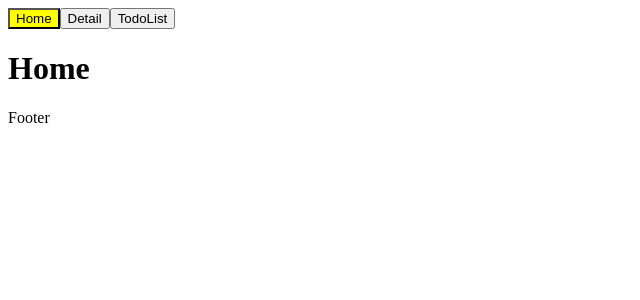
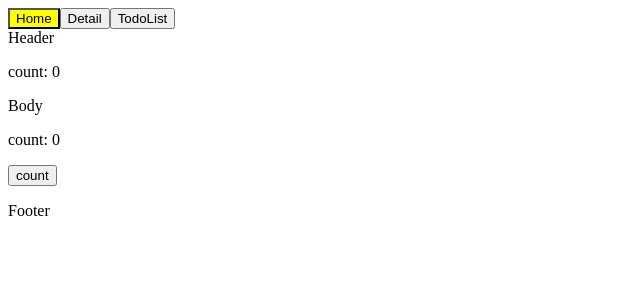
Before and after one commit to ariefyusron/learn-react-js-batch-16, a React (Vite) app: page / in a window 1280 px wide. Shown: the top 300 px of the page, without its empty margins (0-640 px from the left). Built offline with nearby package versions, Linux system fonts and the light colour scheme.

Commit message:
learn: zustand

```diff
--- a/package.json
+++ b/package.json
@@ -12,7 +12,8 @@
   "dependencies": {
     "react": "^19.1.0",
     "react-dom": "^19.1.0",
-    "react-router": "^7.7.1"
+    "react-router": "^7.7.1",
+    "zustand": "^5.0.7"
   },
   "devDependencies": {
     "@eslint/js": "^9.30.1",
--- /dev/null
+++ b/src/components/home/Body.jsx
@@ -0,0 +1,16 @@
+import useHomeStore from "../../stores/useHomeStore";
+
+const Body = () => {
+  const count = useHomeStore((state) => state.count)
+  const setCount = useHomeStore((state) => state.setCount)
+
+  return (
+    <div>
+      <div>Body</div>
+      <p>count: {count}</p>
+      <button onClick={() => setCount()}>count</button>
+    </div>
+  );
+}
+
+export default Body;
--- /dev/null
+++ b/src/components/home/Header.jsx
@@ -0,0 +1,14 @@
+import useHomeStore from '../../stores/useHomeStore'
+
+const Header = () => {
+  const count = useHomeStore((state) => state.count)
+
+  return (
+    <div>
+      <div>Header</div>
+      <p>count: {count}</p>
+    </div>
+  );
+}
+
+export default Header;
--- a/src/pages/Home.jsx
+++ b/src/pages/Home.jsx
@@ -1,7 +1,12 @@
+import Header from '../components/home/Header'
+import Body from '../components/home/Body'
+
 const Home = () => {
+
   return (
     <div>
-      <h1>Home</h1>
+      <Header />
+      <Body />
     </div>
   );
 }
--- /dev/null
+++ b/src/stores/useHomeStore.js
@@ -0,0 +1,8 @@
+import { create } from 'zustand'
+
+const useHomeStore = create((set) => ({
+  count: 0,
+  setCount: () => set((state) => ({ count: state.count + 1 }))
+}))
+
+export default useHomeStore;
```
Also changed, not shown: 1 other file (tests, documents, lock files or other folders).
